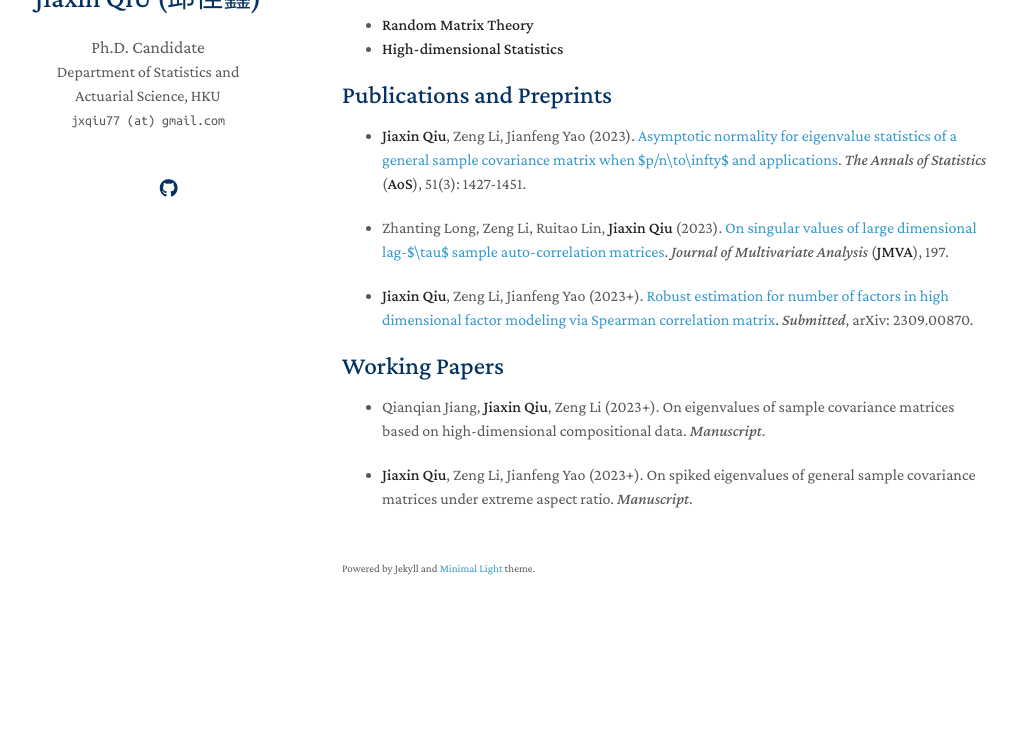
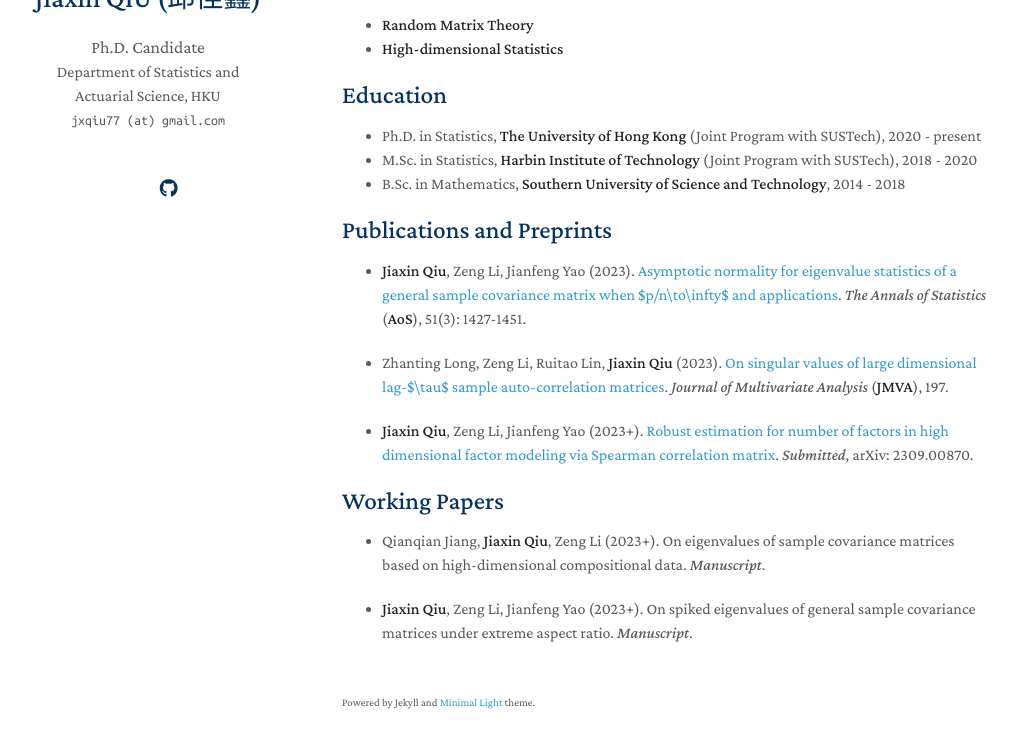
Before and after one commit to jxqiu77/jxqiu77.github.io, a Jekyll site: the page built from index.md, in a window 1280 px wide and 989 px high, cut to the strip 206-954 px from the top of the window. Shown: the whole strip, without its empty margins (128-1145 px from the left). Built offline with Jekyll 4.4.1, drawn with Linux system fonts in a browser that asks for light colours; nearby versions of some CDN libraries; a style sheet for code colours, icons or effects is not loaded; our own code applies the rules of GitHub Pages for plain Markdown files.

Commit message:
Update index.md

```diff
--- a/index.md
+++ b/index.md
@@ -10,6 +10,12 @@ I am a fourth-year PhD student in statistics at HKU and SUSTech (joint programme
 
 - **Random Matrix Theory**
 - **High-dimensional Statistics**
+
+## Education
+
+- Ph.D. in Statistics, **The University of Hong Kong** (Joint Program with SUSTech), 2020 - present
+- M.Sc. in Statistics, **Harbin Institute of Technology** (Joint Program with SUSTech), 2018 - 2020
+- B.Sc. in Mathematics, **Southern University of Science and Technology**, 2014 - 2018
 
 ## Publications and Preprints
 
```
